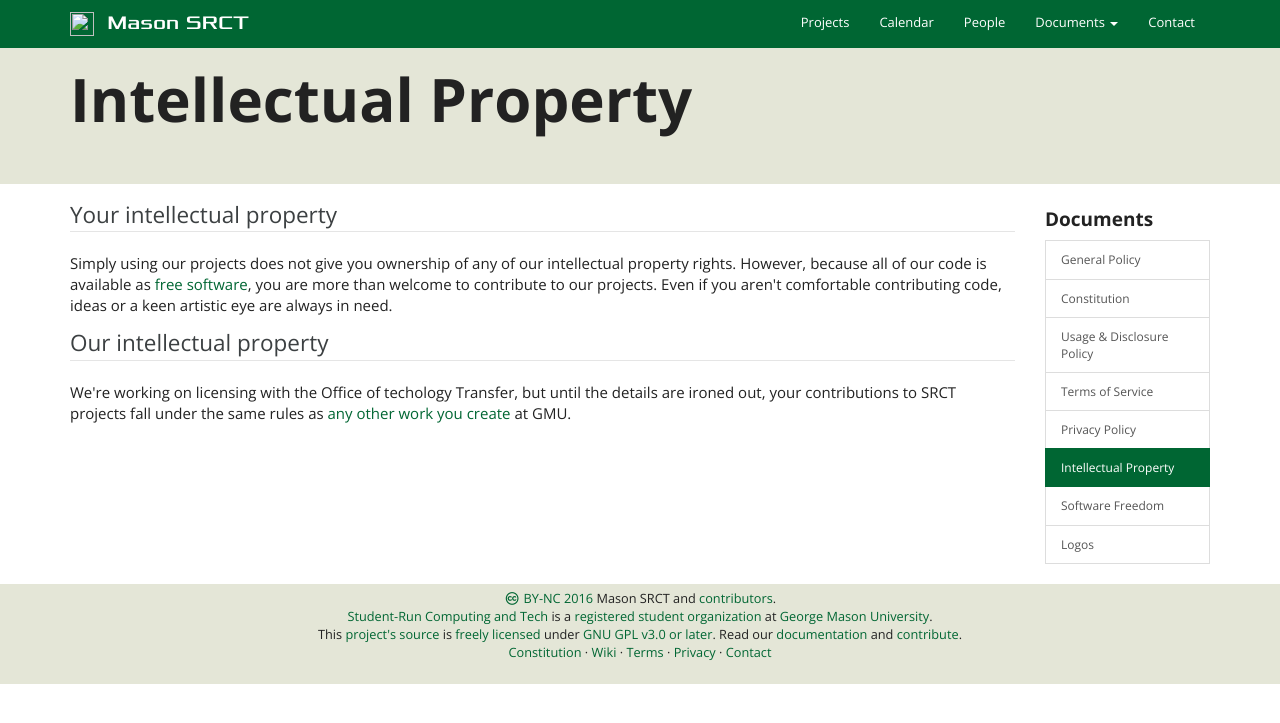
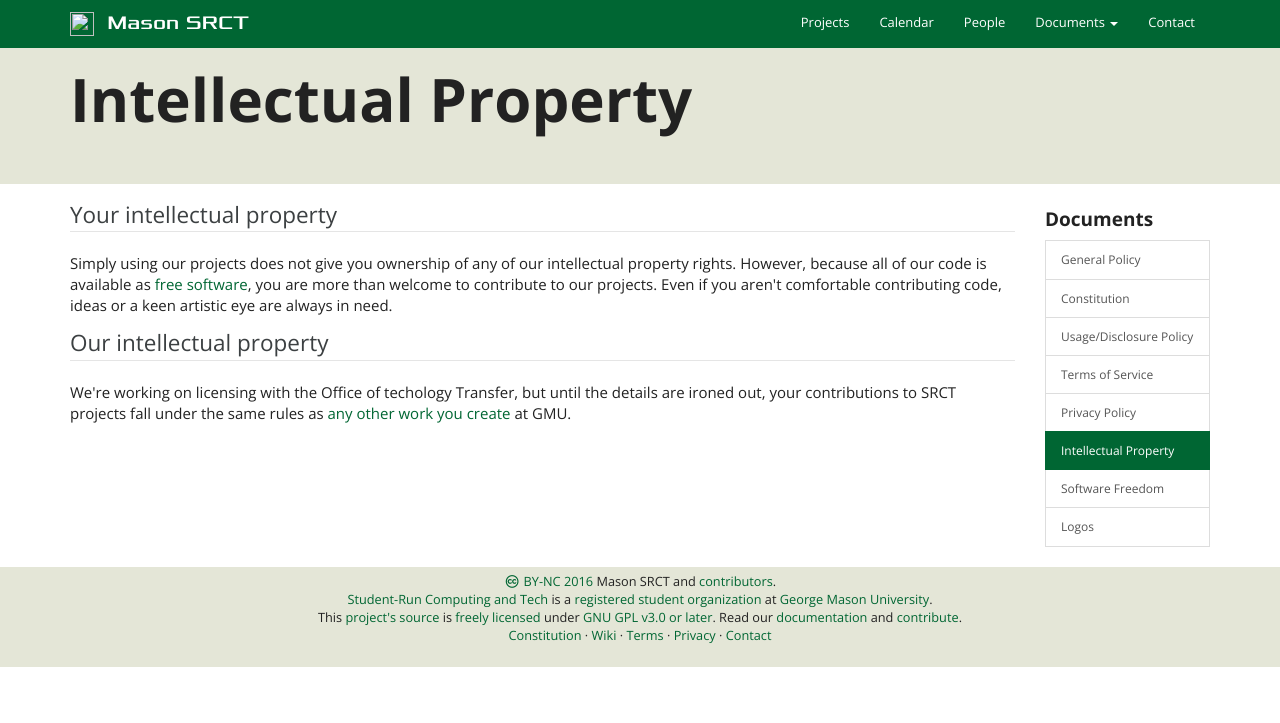
Before and after one commit to srct/srctweb, a Jekyll site: the page built from srctweb/_pages/documents/intellectual_property.html, in a window 1280 px wide. Shown: the top 723 px of the page. Built offline with Jekyll 4.4.1, drawn with Linux system fonts in a browser that asks for light colours.

Commit message:
Make nav fit easier

```diff
--- a/srctweb/_data/navigation.yml
+++ b/srctweb/_data/navigation.yml
@@ -18,7 +18,7 @@
       - title: "Constitution"
         url: "/documents/constitution/"
 
-      - title: "Usage Policy"
+      - title: "Usage/Disclosure Policy"
         url: "/documents/usage_policy/"
 
       - title: "Terms of Service"
--- a/srctweb/_includes/documents_menu.html
+++ b/srctweb/_includes/documents_menu.html
@@ -4,7 +4,7 @@
 <div class="list-group">
   <a href="/documents/policy/" class="list-group-item {% if page.title == 'General Policy' %}active{% endif %}">General Policy</a>
   <a href="/documents/constitution/" class="list-group-item {% if page.title == 'Constitution' %}active{% endif %}">Constitution</a>
-  <a href="/documents/usage_policy/" class="list-group-item {% if page.title == 'Usage Policy' %}active{% endif %}">Usage & Disclosure Policy</a>
+  <a href="/documents/usage_policy/" class="list-group-item {% if page.title == 'Usage Policy' %}active{% endif %}">Usage/Disclosure Policy</a>
   <a href="/documents/terms_of_service/" class="list-group-item {% if page.title == 'Terms of Service' %}active{% endif %}">Terms of Service</a>
   <a href="/documents/privacy_policy/" class="list-group-item {% if page.title == 'Privacy Policy' %}active{% endif %}">Privacy Policy</a>
   <a href="/documents/intellectual_property/" class="list-group-item {% if page.title == 'Intellectual Property' %}active{% endif %}">Intellectual Property</a>
```
